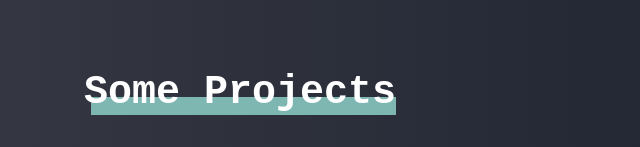
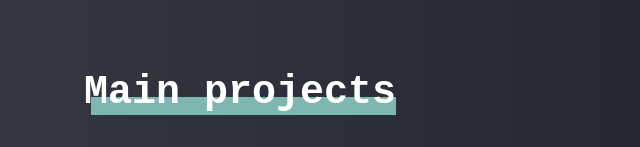
Before and after one commit to ninaiskel/personal-site, a website: page index.html in a window 1280 px wide. Shown: the part 805-952 px from the top of the page, 0-640 px from the left. Drawn offline with nearby package versions, Linux system fonts and the light colour scheme; a web font is replaced by a local one.

Commit message:
title adjustments

```diff
--- a/index.html
+++ b/index.html
@@ -96,7 +96,7 @@
         </div>
       </section>
       <section id="my-projects" class="projects">
-        <h2 id="projects-title" class="title">Some Projects</h2>
+        <h2 id="projects-title" class="title">Main projects</h2>
         <article class="projects__list">
           <a class="project project--one"
               href="https://sketch.cloud/s/gglar/nRGRZEV/play" target="_blank">
```
Also changed, not shown: 2 other files.
